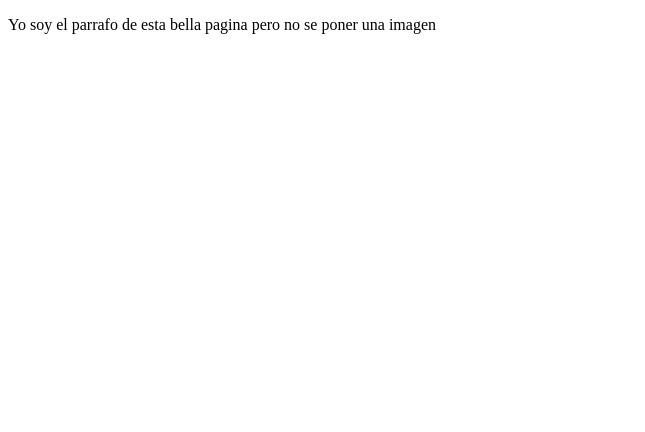
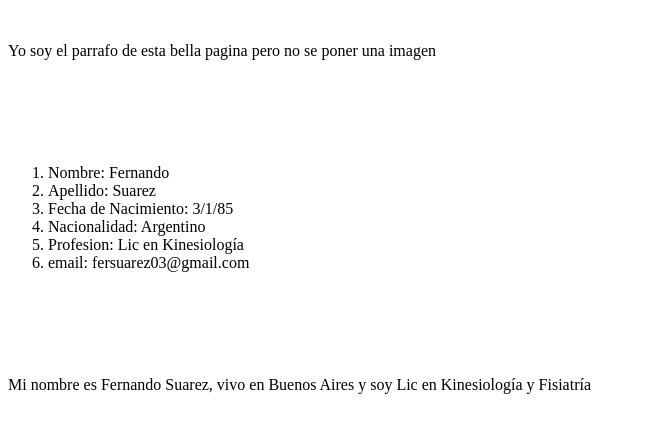
Before and after one commit to Fersuarez03/gitcomienzo, a plain HTML site: page index.html in a window 1280 px wide. Shown: the whole page, without its empty margins (0-645 px from the left). Drawn offline with Linux system fonts and the light colour scheme.

Commit message:
Nombre y descripcion

```diff
--- a/index.html
+++ b/index.html
@@ -7,7 +7,17 @@
     <title>Primer pagina ohh</title>
 </head>
 <body>
+<img src="" alt="">
     <p>Yo soy el parrafo de esta bella pagina pero no se poner una imagen</p>
     <br> <br> <br> <br>
+    <ol><li>Nombre: Fernando</li>
+        <li>Apellido: Suarez</li>
+        <li>Fecha de Nacimiento: 3/1/85 </li>
+        <li>Nacionalidad: Argentino</li>
+        <li>Profesion: Lic en Kinesiología</li>
+        <li>email: fersuarez03@gmail.com</li>
+</ol>
+<br> <br> <br> <br>
+<p>Mi nombre es Fernando Suarez, vivo en Buenos Aires y soy Lic en Kinesiología y Fisiatría</p>
 </body>
 </html>
```
